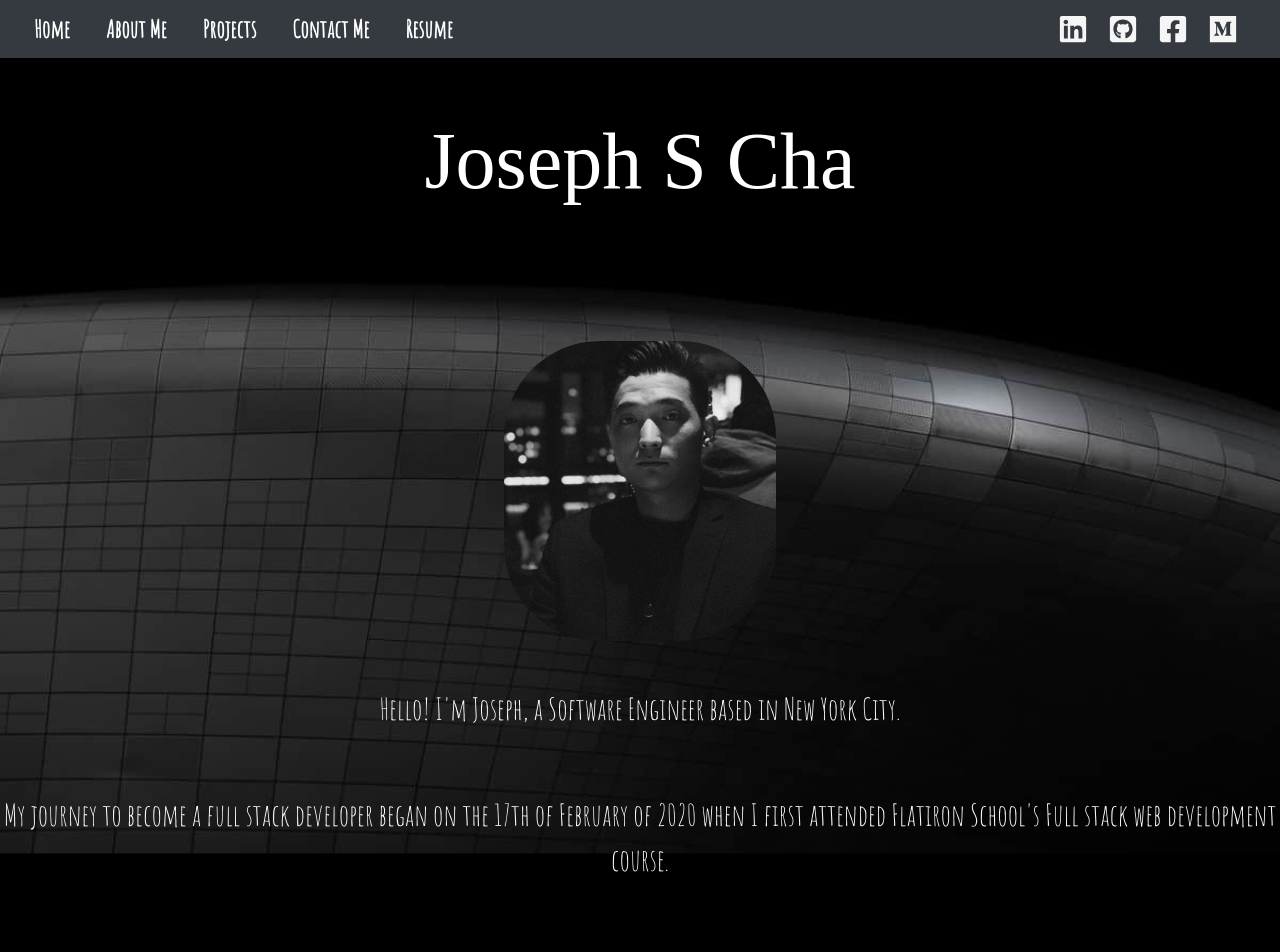
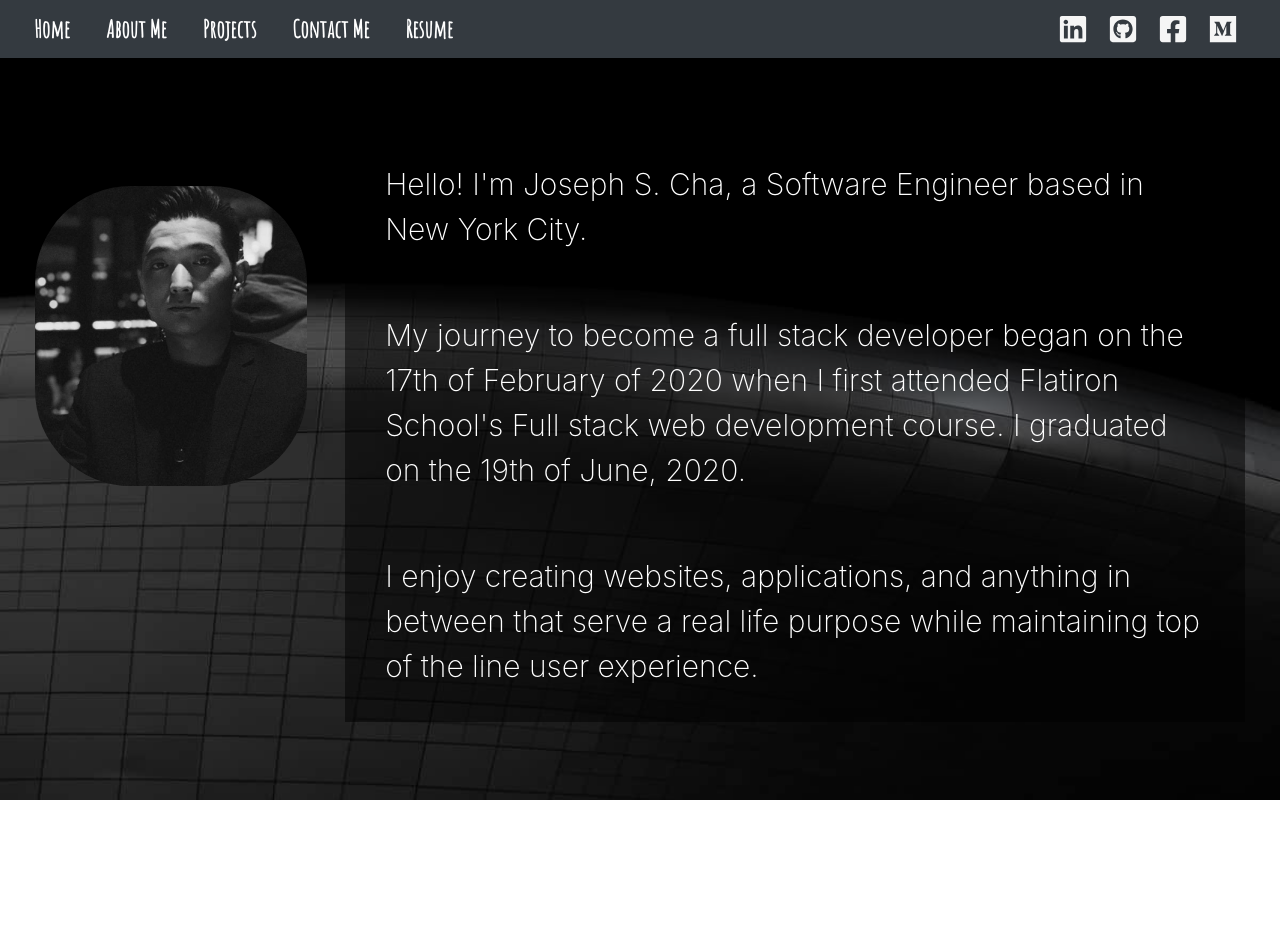
Before and after one commit to josephscha/portfolio-2020, a React (Create React App) app: page /aboutme in a window 1280 px wide. Shown: the top 952 px of the page. After the commit the page ends 800 px from the top, so only its background shows below. Built offline with nearby package versions, Linux system fonts and the light colour scheme; a web font is replaced by a local one.

Commit message:
about me

```diff
--- a/src/Components/aboutme/aboutme.js
+++ b/src/Components/aboutme/aboutme.js
@@ -6,7 +6,6 @@ function AboutMe() {
         <div className={AboutMeStyles.AboutMe}>
             <link rel="stylesheet" type="text/css" href="//fonts.googleapis.com/css?family=Calligraffitti" />
             <link rel="stylesheet" type="text/css" href="//fonts.googleapis.com/css?family=Amatic+SC" />
-            <h1 className={AboutMeStyles.Name}>Joseph S Cha</h1>
             <div className={AboutMeStyles.ImgDiv}>
                 <img className={AboutMeStyles.ProfilePicture} src="./profilepicture.jpg" alt="default"/>
             </div>
@@ -18,20 +17,23 @@ function AboutMe() {
                     Ruby on Rails, React, React Native, Redux, Node.js, PostgreSQL, SQLite3, Bootstrap, Semantic-UI
                 </div> */}
                 <div className={AboutMeStyles.ProfileInfo}>
-                    <p> Hello! I'm Joseph, a Software Engineer based in New York City. </p>
+                    <p> Hello! I'm Joseph S. Cha, a Software Engineer based in New York City. </p>
                     <br></br>
-                    <p>My journey to become a full stack developer began on the 17th of February of 2020 when I first attended Flatiron School's Full stack web development course.</p>
+                    <p>My journey to become a full stack developer began on the 17th of February of 2020 when I first attended Flatiron School's Full stack web development course. I graduated on the 19th of June, 2020.</p>
                     <br></br>
                     <p>I enjoy creating websites, applications, and anything in between that serve a real life purpose while maintaining top of the line user experience.</p>
                     <br></br>
                     <p>Here are a few technologies that I use:</p>
-                    <ul>
-                        <li>JavaScript (ES6)</li>
-                        <li>ReactJS</li>
-                        <li>React Native</li>
-                        <li>Ruby on Rails</li>
-                        <li>HTML</li>
-                        <li>(S)CSS</li>
+                    <ul className={AboutMeStyles.TechList}>
+                        <li className={AboutMeStyles.ListItem}>☞ JavaScript(ES6)</li>
+                        <li className={AboutMeStyles.ListItem}>☞ ReactJS</li>
+                        <li className={AboutMeStyles.ListItem}>☞ React Native</li>
+                        <li className={AboutMeStyles.ListItem}>☞ Ruby on Rails</li>
+                        <li className={AboutMeStyles.ListItem}>☞ HTML</li>
+                        <li className={AboutMeStyles.ListItem}>☞ (S)CSS</li>
+                        <li className={AboutMeStyles.ListItem}>☞ Bootstrap</li>
+                        <li className={AboutMeStyles.ListItem}>☞ JSON</li>
+                        <li className={AboutMeStyles.ListItem}>☞ API</li>
                     </ul>
                     <p> And currently in the process of getting familiar with Python!</p>
                 </div>
--- a/src/Components/aboutme/aboutme.module.css
+++ b/src/Components/aboutme/aboutme.module.css
@@ -1,14 +1,12 @@
 .AboutMe {
     height: 700px;
-    position: relative;
-    text-align: center;
+    display: flex;
+    justify-content: center;
 }
 
 .Name {
     margin-top: 7%;
     margin-bottom: 5%;
-    position: relative;
-    text-align: center;
     font-family: Calligraffitti;
     font-size: 80px;
     font-style: normal;
@@ -17,20 +15,44 @@
     line-height: 26.4px;
 }
 
+.ImgDiv {
+    margin-right: 3%;
+    margin-top: 10%;
+  }
 
 .ProfilePicture {
-    position: relative;
     height: 300px;
     width: auto;
     border-radius: 6em;
-    margin-top: 8%;
-    margin-bottom: 25px;
 }
 
 .ProfileInfo {
+    overflow: scroll;
+    align-content: flex-start;
+    justify-content: center;
+    background-color: rgba(0,0,0,.5);
+    height: 600px;
+    width: 30em;
+    margin-top: 5%;
     position: relative;
     padding-top: 20px;
-    font-family: "Amatic SC";
+    /* font-family: "Amatic SC"; */
     font-size: 30px;
     font-weight: 150;
+    padding: 40px;
 }
+
+.TechList {
+    display: grid;
+    grid-template-columns: repeat(2, minmax(140px, 400px));
+    padding: 0px;
+    margin: 20px 0px 0px;
+    overflow: hidden;
+    list-style: none;
+    text-align: center;
+}
+
+.ListItem {
+    margin-left: 10px;
+    margin-right: 10px;
+}
```
